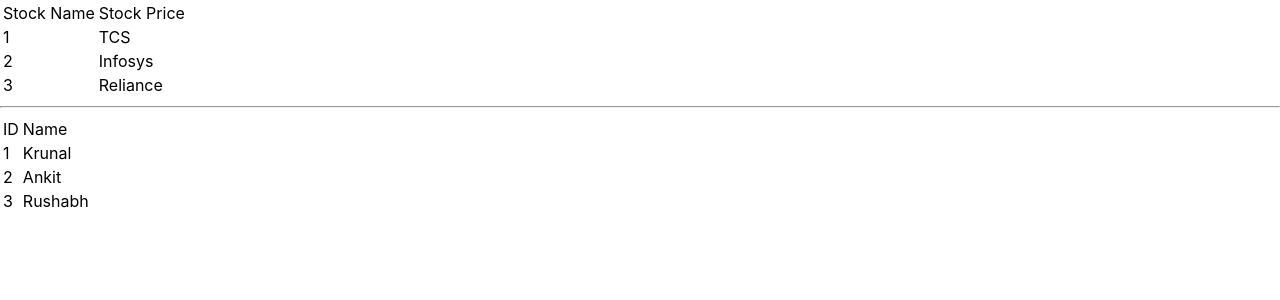
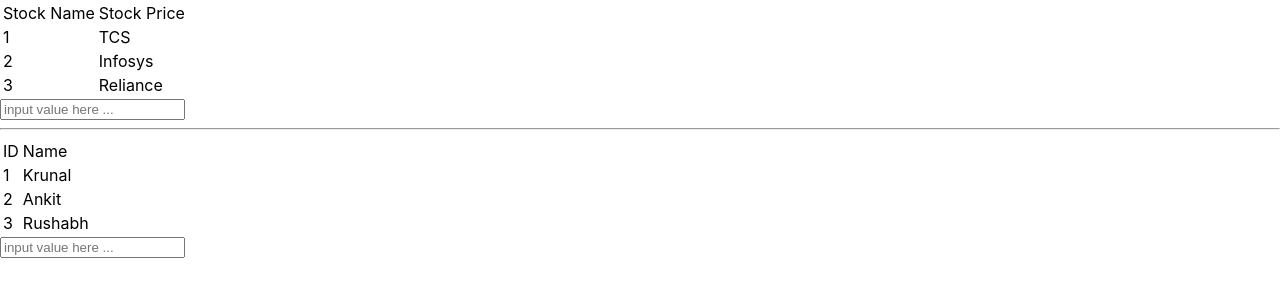
Before and after one commit to tmhung-nt/react-hoc-overview, a React (Create React App) app: page / in a window 1280 px wide. Shown: the top 300 px of the page. Built offline with nearby package versions, Linux system fonts and the light colour scheme.

Commit message:
add common component to be render in HOC then render it in StockList and UserList as props.children

```diff
--- a/src/HOC.js
+++ b/src/HOC.js
@@ -1,12 +1,15 @@
 import React, {Component} from 'react';
 import TableRow from "./TableRow";
 
+
 export default function Hoc(HocComponent, data){
+
     return class extends Component{
         constructor(props) {
             super(props);
             this.state = {
-                data: data
+                data: data,
+                inputValue: '',
             };
         }
 
@@ -18,9 +21,25 @@
             }
         }
 
+        handleChange = e => {
+            this.setState({
+                [e.target.name]: e.target.value
+            });
+        }
+
+        showInputTextBox = () => {
+            return (
+                <input type="text" placeholder="input value here ..." value={this.state.inputValue}
+                    onChange={e => this.handleChange(e)} name="inputValue"
+                />
+            )
+        }
+
         render(){
             return (
-                <HocComponent data={this.state.data} {...this.props} tabRow={this.tabRow}/>
+                <HocComponent data={this.state.data} {...this.props} tabRow={this.tabRow}>
+                    {this.showInputTextBox()}
+                </HocComponent>
             );
         }
     }
--- a/src/StockList.js
+++ b/src/StockList.js
@@ -19,6 +19,7 @@
                     {this.props.tabRow(this.props.data)}
                     </tbody>
                 </table>
+                {this.props.children}
             </div>
         );
     }
--- a/src/UserList.js
+++ b/src/UserList.js
@@ -19,6 +19,7 @@
                     {this.props.tabRow(this.props.data)}
                     </tbody>
                 </table>
+                {this.props.children}
             </div>
         );
     }
```
